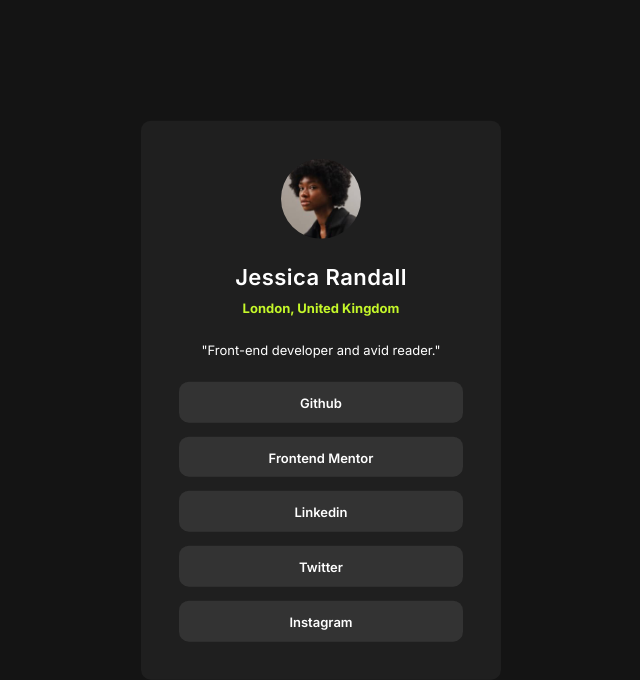
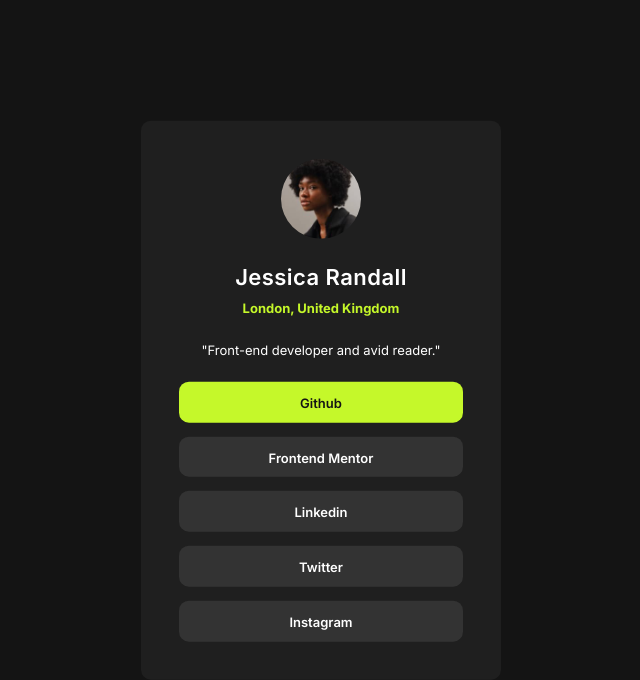
Before and after one commit to creature137/social-links-profile, a plain HTML site: page index.html in a window 1536 px wide. In both pictures the pointer is over the item "Github". Shown: the whole page, without its empty margins (447-1087 px from the left). Drawn offline with Linux system fonts and the light colour scheme.

Commit message:
Add hover effects

```diff
--- a/css/styles.css
+++ b/css/styles.css
@@ -103,12 +103,14 @@ body {
 }
 
 .profile__link-item {
+  transition: background-color 250ms;
   border-radius: 10px;
   background-color: var(--grey700);
   padding: 0.85em;
 }
 
 .profile__link {
+  transition: color 250ms;
   color: var(--white);
   font-weight: 600;
   font-size: 1.3rem;
@@ -119,4 +121,14 @@ body {
     padding: 2.7em;
     max-width: 360px;
   }
+
+  .profile__link-item:hover,
+  .profile__link-item:focus {
+    background-color: var(--green);
+  }
+
+  .profile__link-item:hover a,
+  .profile__link-item:focus a {
+    color: var(--grey900);
+  }
 }
```
